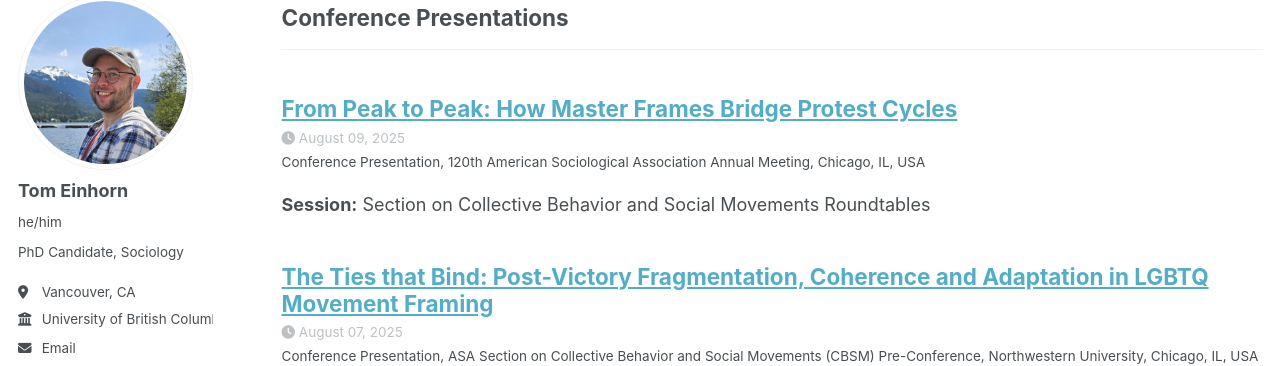
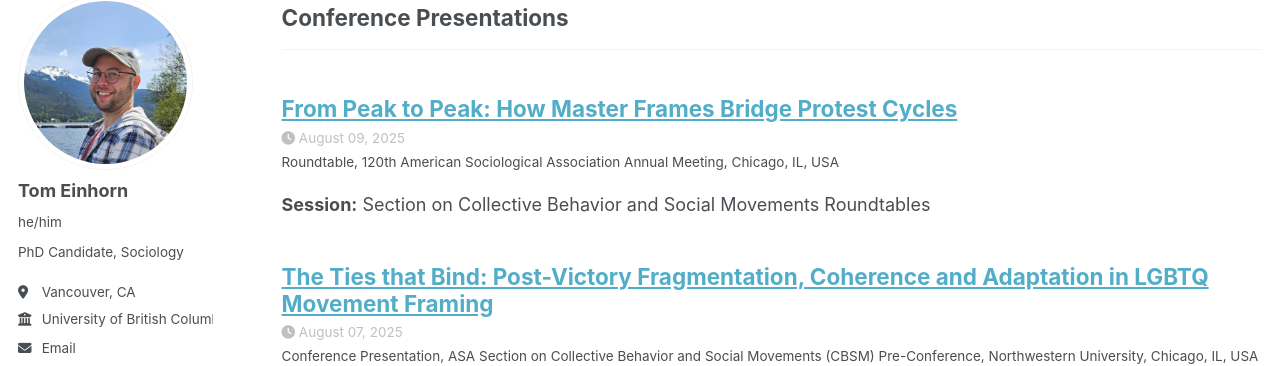
Before and after one commit to TomEinhorn/tomeinhorn.github.io, a Jekyll site: the page built from _pages/talks.html, in a window 1280 px wide and 900 px high, scrolled down 516 px. Shown: the part 106-472 px from the top of the window. Built offline with Jekyll 4.4.1, drawn with Linux system fonts in a browser that asks for light colours; some web fonts are replaced; a script bundle is joined from its source files by our own code; library files that are not in the unit come from our copies.

Commit message:
Update 2025-08-09-ASA-roundtable.md

```diff
--- a/_talks/2025-08-09-ASA-roundtable.md
+++ b/_talks/2025-08-09-ASA-roundtable.md
@@ -2,7 +2,7 @@
 title: "From Peak to Peak: How Master Frames Bridge Protest Cycles"
 collection: talks
 category: conferences
-type: "Conference Presentation"
+type: "Roundtable"
 talk_type: "Conference Presentation"
 permalink: /talks/2025-08-09-ASA-roundtable
 venue: "120th American Sociological Association Annual Meeting"
```
